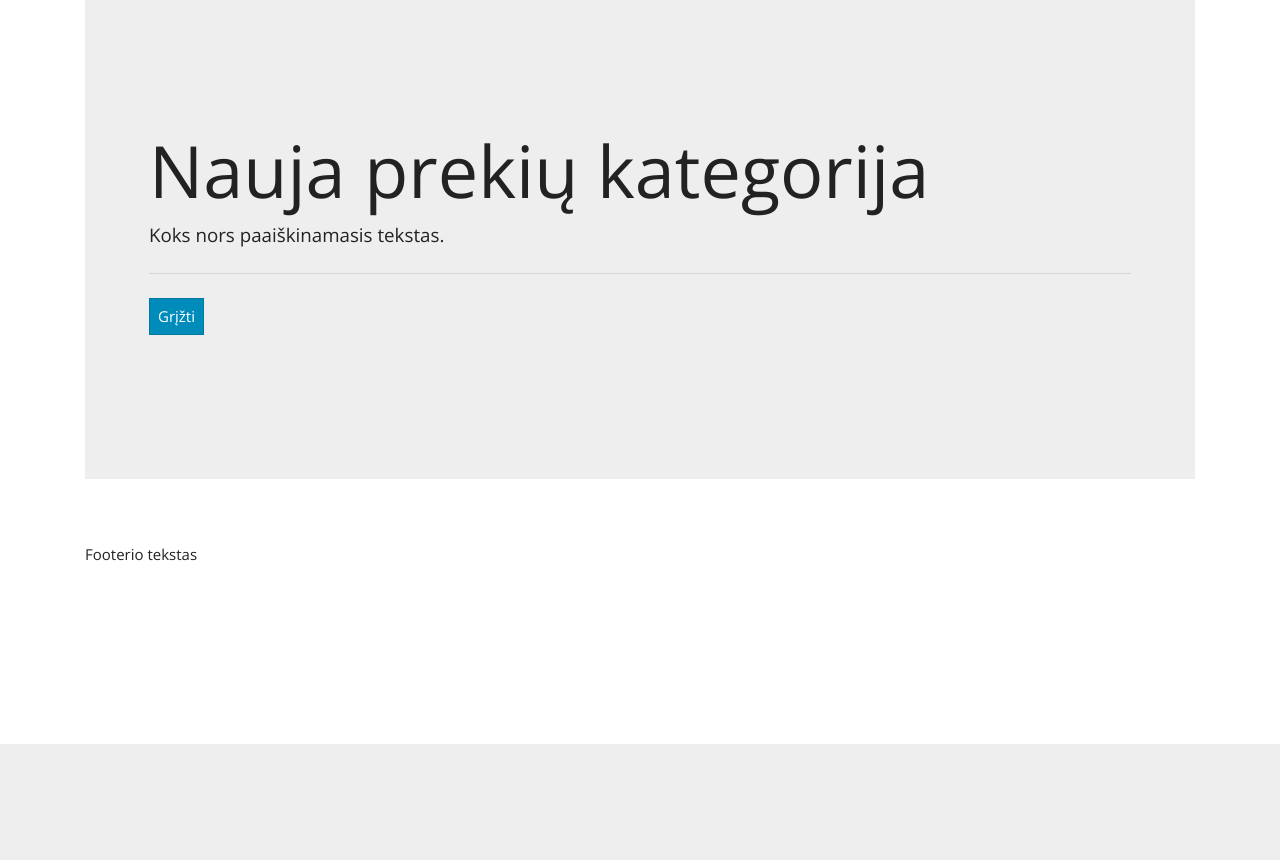
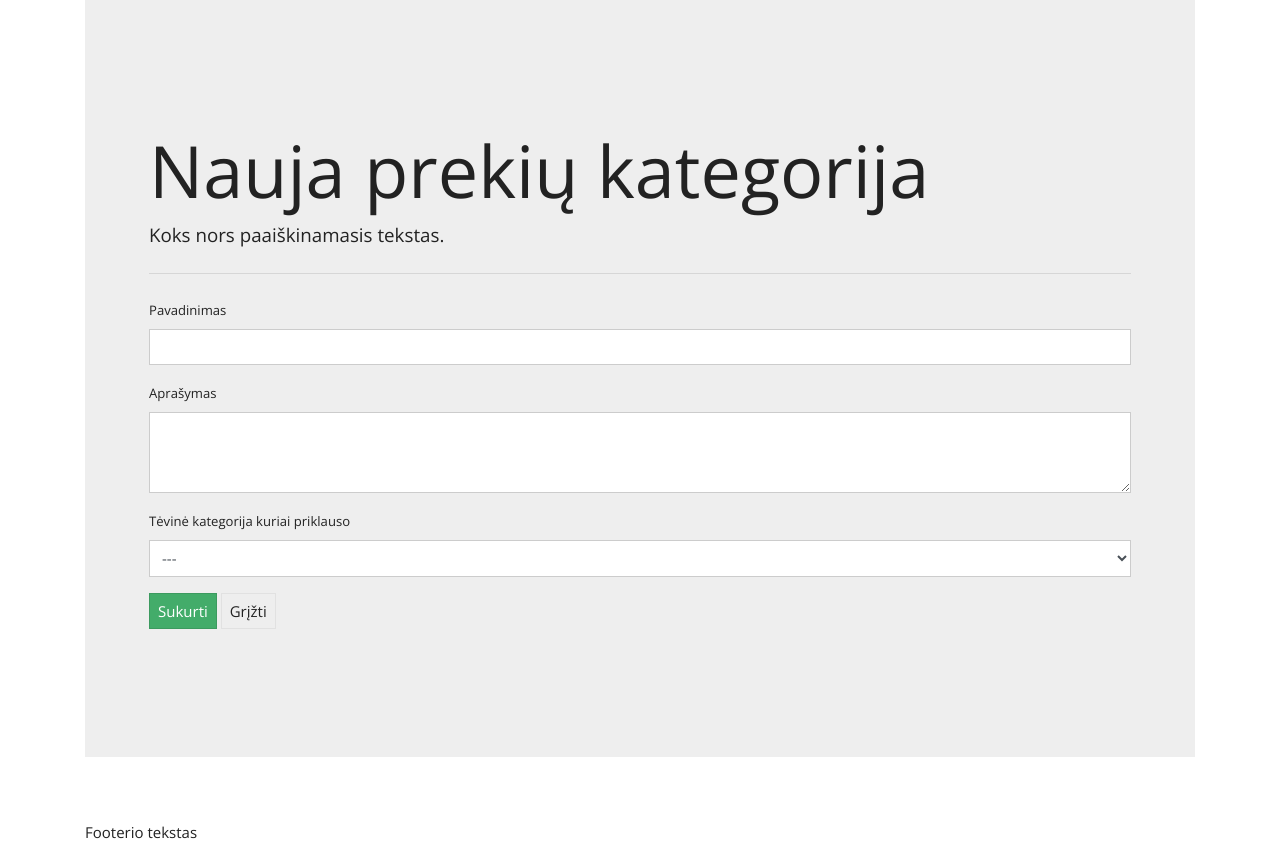
Before and after one commit to kaunas163/eshop-php-demo, a PHP site: page /eshop-demo/views/admin/categories/new.php in a window 1280 px wide. Shown: the part 56-916 px from the top of the page. Before the commit the page ends 800 px from the top, so only its background shows below. Run offline with PHP 8.4, Linux system fonts and the light colour scheme; data comes from the database, SQL or seed files in the repository.

Commit message:
create new cateogry form

```diff
--- a/views/admin/categories/new.php
+++ b/views/admin/categories/new.php
@@ -3,8 +3,42 @@
 <h1 class="display-3">Nauja prekių kategorija</h1>
 <p class="lead">Koks nors paaiškinamasis tekstas.</p>
 <hr class="my-4">
-<p>
-    <a href="index.php" class="btn btn-primary">Grįžti</a>
-</p>
+
+<?php
+
+$sql = "SELECT `id`, `title` FROM `categories`";
+$result = $conn->query($sql);
+
+?>
+
+<form action="new_action.php" method="POST">
+    <div class="form-group">
+        <label for="titleId">Pavadinimas</label>
+        <input type="text" class="form-control" id="titleId" name="titleInput">
+    </div>
+    <div class="form-group">
+        <label for="descriptionId">Aprašymas</label>
+        <textarea class="form-control" id="descriptionId" name="descriptionInput" rows="3"></textarea>
+    </div>
+    <div class="form-group">
+        <label for="parentCategoryId">Tėvinė kategorija kuriai priklauso</label>
+        <select class="form-control" id="parentCategoryId" name="parentCategoryIdInput">
+            <option value="0">---</option>
+            <?php
+                if ($result->num_rows > 0) {
+                    while($row = $result->fetch_assoc()) {
+                        ?>
+                            <option value="<?php echo $row['id']; ?>">
+                                <?php echo $row['title']; ?>
+                            </option>
+                        <?php
+                    }
+                }
+            ?>
+        </select>
+    </div>
+    <button type="submit" class="btn btn-success">Sukurti</button>
+    <a href="index.php" class="btn btn-secondary">Grįžti</a>
+</form>
 
 <?php include("../../../footer.php"); ?>
```
Also changed, not shown: views/admin/categories/new_action.php (added, +20 -0 lines).
